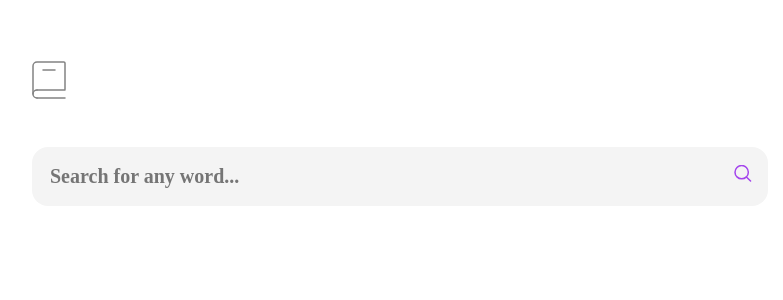
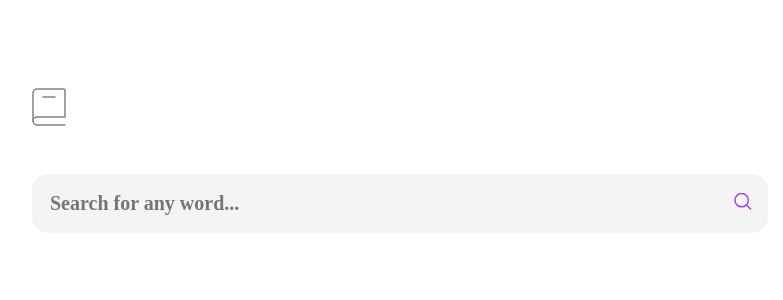
Before and after one commit to ABojo/dictionary-app, a React (Vite) app: page / in a window 1280 px wide. Shown: the top 300 px of the page, without its empty margins (240-1023 px from the left). Built offline with nearby package versions, Linux system fonts and the light colour scheme.

Commit message:
increased the padding on the container that wraps the page

```diff
--- a/src/components/Container/container.module.scss
+++ b/src/components/Container/container.module.scss
@@ -2,5 +2,5 @@
   max-width: 46rem;
   width: 90%;
   margin: 0 auto;
-  padding: 3.8rem 0;
+  padding: 5.5rem 0;
 }
```
